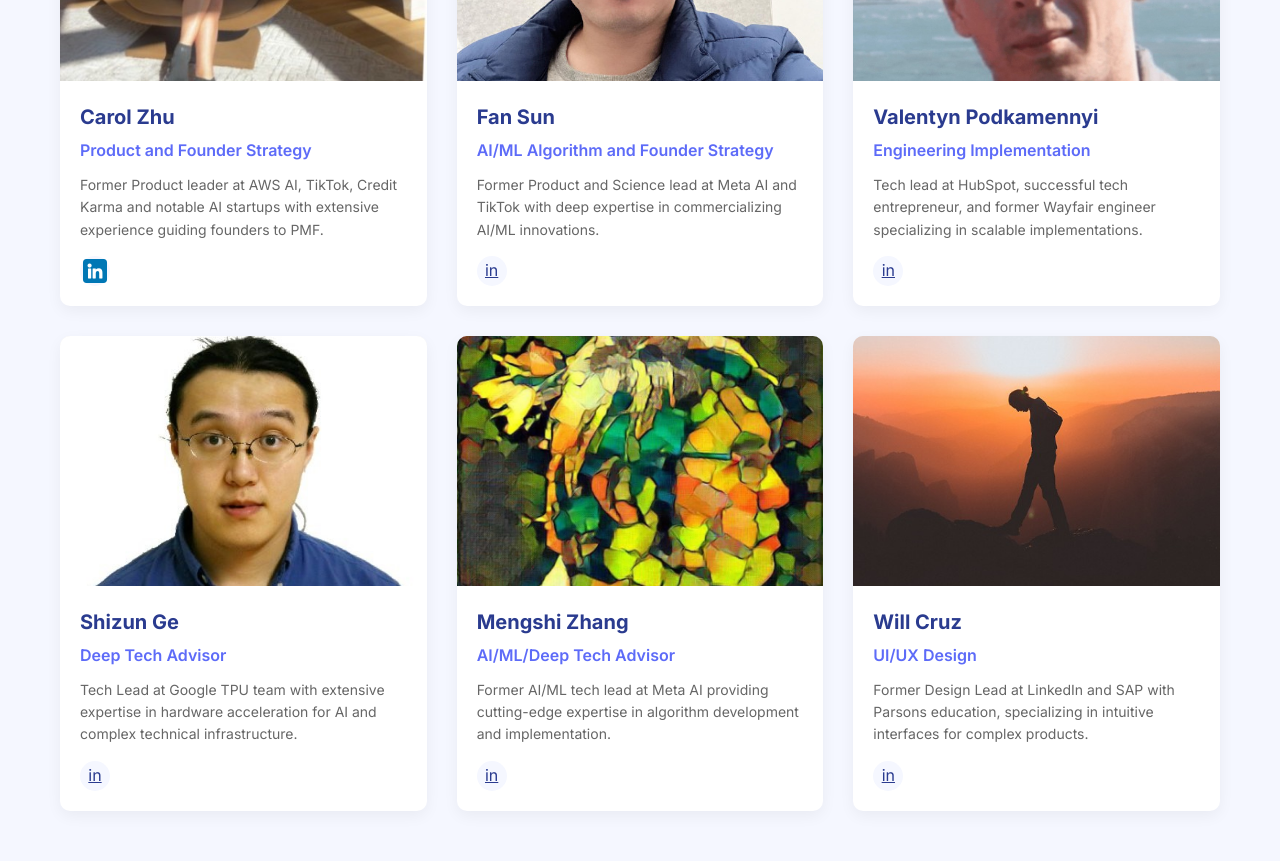
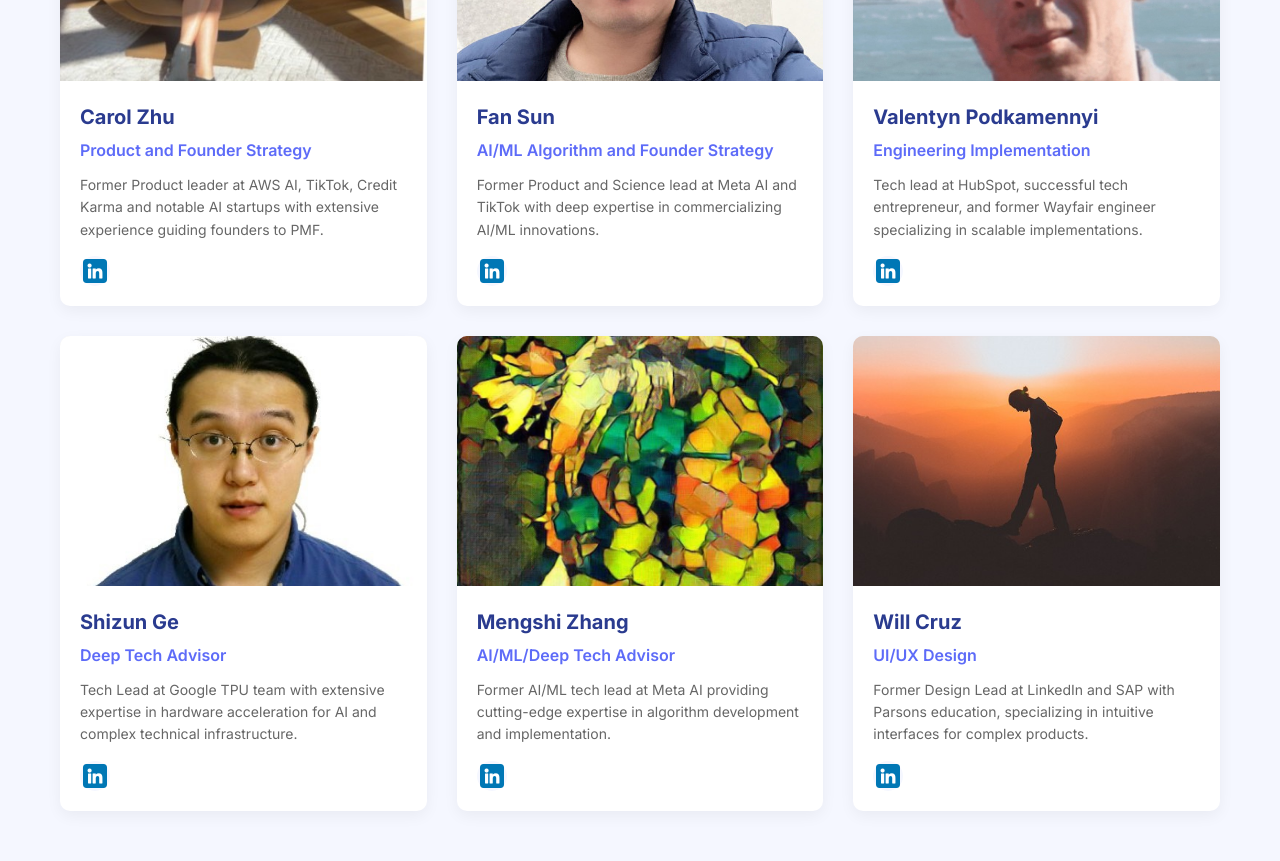
Before and after one commit to vpodk/SynthesisPartners, a Jekyll site: the page built from README.md, in a window 1280 px wide and 900 px high, scrolled down 3085 px. Shown: the top 861 px of the window. Built offline with Jekyll 4.4.1, drawn with Linux system fonts in a browser that asks for light colours; our own code applies the rules of GitHub Pages for plain Markdown files.

Commit message:
Update default.html

```diff
--- a/_layouts/default.html
+++ b/_layouts/default.html
@@ -267,7 +267,7 @@ layout: base
             experience guiding founders to PMF.</p>
           <div class="team-social">
             <a href="https://www.linkedin.com/in/carol-zhu-03415014/" target="_blank">
-              <img src='{{ "/assets/icons/linkedIn.png" | relative_url }}' alt="LinkedIn">
+              <img src='{{ "/assets/icons/linkedin.png" | relative_url }}' alt="LinkedIn">
             </a>
           </div>
         </div>
@@ -282,7 +282,9 @@ layout: base
           <p class="bio">Former Product and Science lead at Meta AI and TikTok with deep expertise in commercializing
             AI/ML innovations.</p>
           <div class="team-social">
-            <a href="https://www.linkedin.com/in/fan-sun-1109a7b/" target="_blank">in</a>
+            <a href="https://www.linkedin.com/in/fan-sun-1109a7b/" target="_blank">
+              <img src='{{ "/assets/icons/linkedin.png" | relative_url }}' alt="LinkedIn">
+            </a>
           </div>
         </div>
       </div>
@@ -296,7 +298,9 @@ layout: base
           <p class="bio">Tech lead at HubSpot, successful tech entrepreneur, and former Wayfair engineer specializing in
             scalable implementations.</p>
           <div class="team-social">
-            <a href="https://www.linkedin.com/in/vpodk/" target="_blank">in</a>
+            <a href="https://www.linkedin.com/in/vpodk/" target="_blank">
+              <img src='{{ "/assets/icons/linkedin.png" | relative_url }}' alt="LinkedIn">
+            </a>
           </div>
         </div>
       </div>
@@ -310,7 +314,9 @@ layout: base
           <p class="bio">Tech Lead at Google TPU team with extensive expertise in hardware acceleration for AI and
             complex technical infrastructure.</p>
           <div class="team-social">
-            <a href="https://www.linkedin.com/in/shizunge/" target="_blank">in</a>
+            <a href="https://www.linkedin.com/in/shizunge/" target="_blank">
+              <img src='{{ "/assets/icons/linkedin.png" | relative_url }}' alt="LinkedIn">
+            </a>
           </div>
         </div>
       </div>
@@ -324,7 +330,9 @@ layout: base
           <p class="bio">Former AI/ML tech lead at Meta AI providing cutting-edge expertise in algorithm development and
             implementation.</p>
           <div class="team-social">
-            <a href="https://www.linkedin.com/in/mengshi-zhang/" target="_blank">in</a>
+            <a href="https://www.linkedin.com/in/mengshi-zhang/" target="_blank">
+              <img src='{{ "/assets/icons/linkedin.png" | relative_url }}' alt="LinkedIn">
+            </a>
           </div>
         </div>
       </div>
@@ -338,7 +346,9 @@ layout: base
           <p class="bio">Former Design Lead at LinkedIn and SAP with Parsons education, specializing in intuitive
             interfaces for complex products.</p>
           <div class="team-social">
-            <a href="https://www.linkedin.com/in/will146/" target="_blank">in</a>
+            <a href="https://www.linkedin.com/in/will146/" target="_blank">
+              <img src='{{ "/assets/icons/linkedin.png" | relative_url }}' alt="LinkedIn">
+            </a>
           </div>
         </div>
       </div>
```
